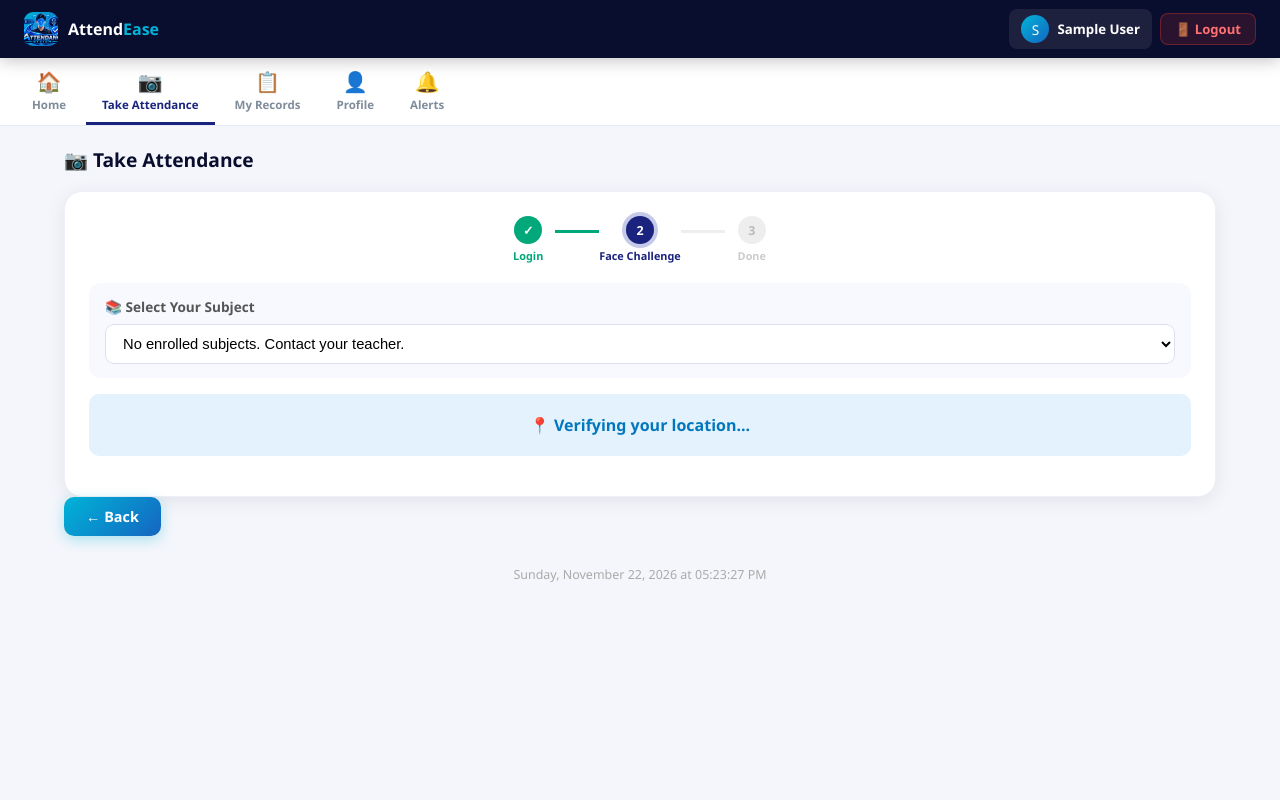
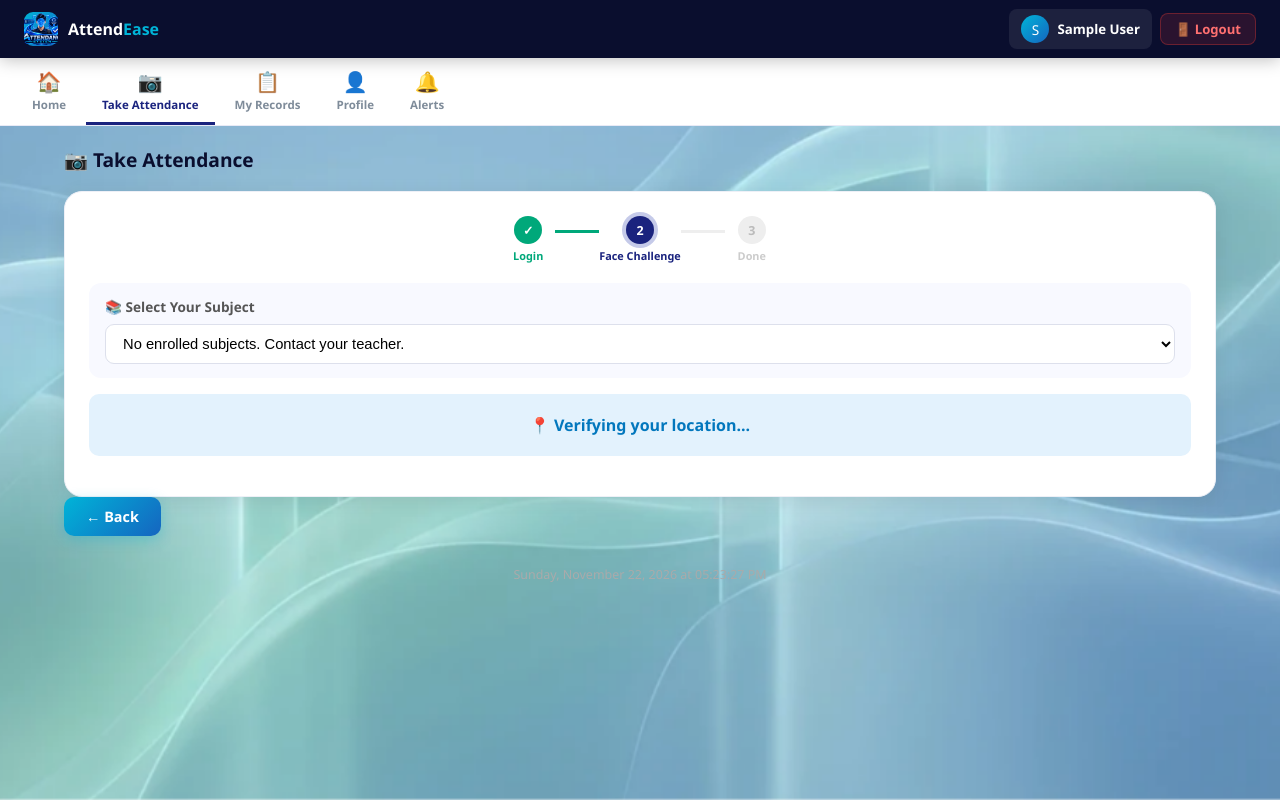
Before and after one commit to quibotludilyn-create/AttendanceSystem, a PHP site: the page made by student/scan.php in a window 1280 px wide. Run offline with PHP 8.4, Linux system fonts and the light colour scheme; the visitor is signed in with stand-in values (Sample User, id 1); data comes from the database, SQL or seed files in the repository; data that the repository does not hold is empty.

Commit message:
Show background image on student scan page

```diff
--- a/student/scan.php
+++ b/student/scan.php
@@ -12,8 +12,6 @@ $student_section = $_SESSION['student_section'] ?? '';
 require_once 'layout.php';
 ?>
 <style>
-    body { background: var(--gray) !important; }
-
     .scan-card {
         background: white; border-radius: 18px;
         padding: 24px; box-shadow: 0 4px 20px rgba(0,0,0,0.08);
```
